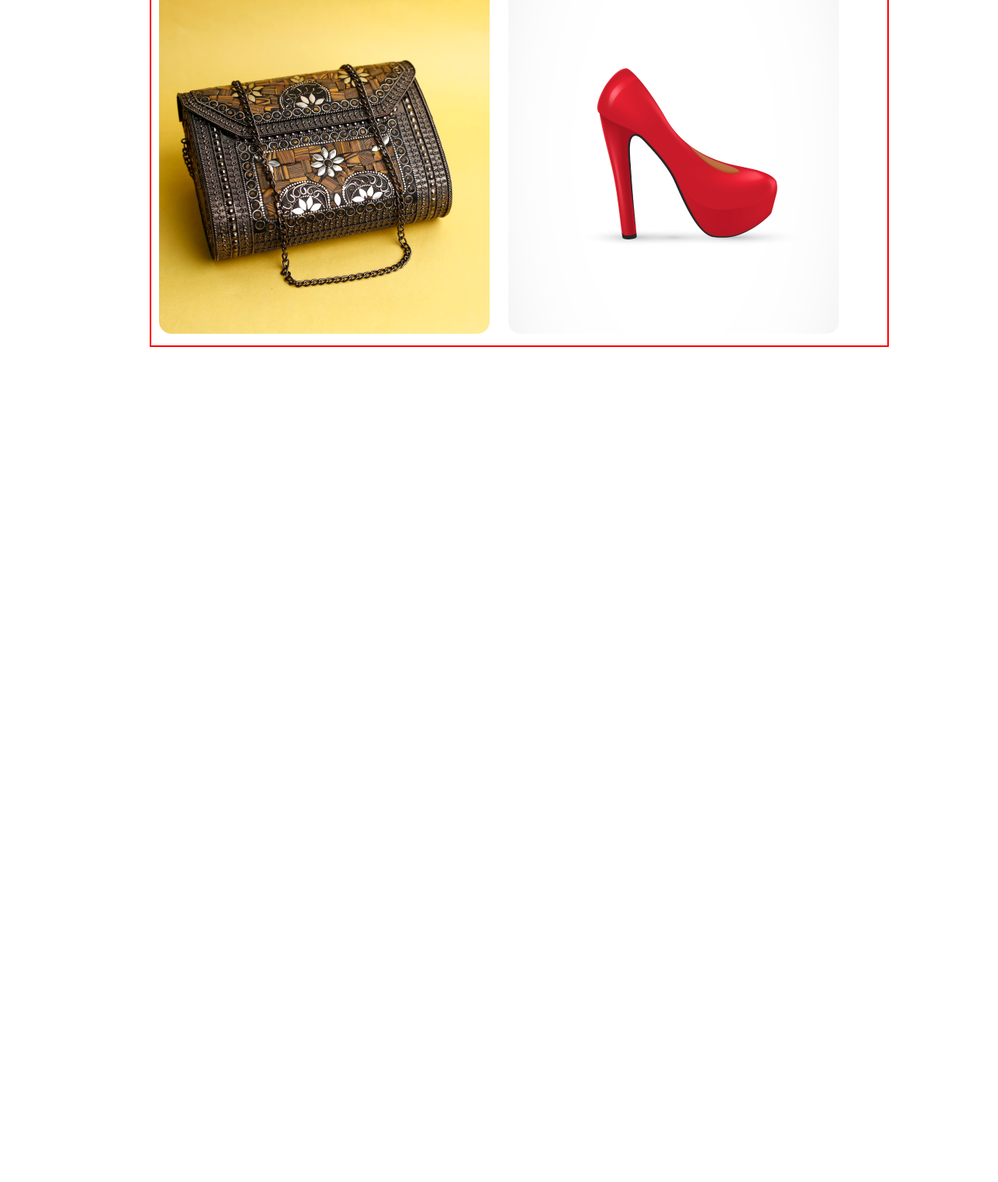
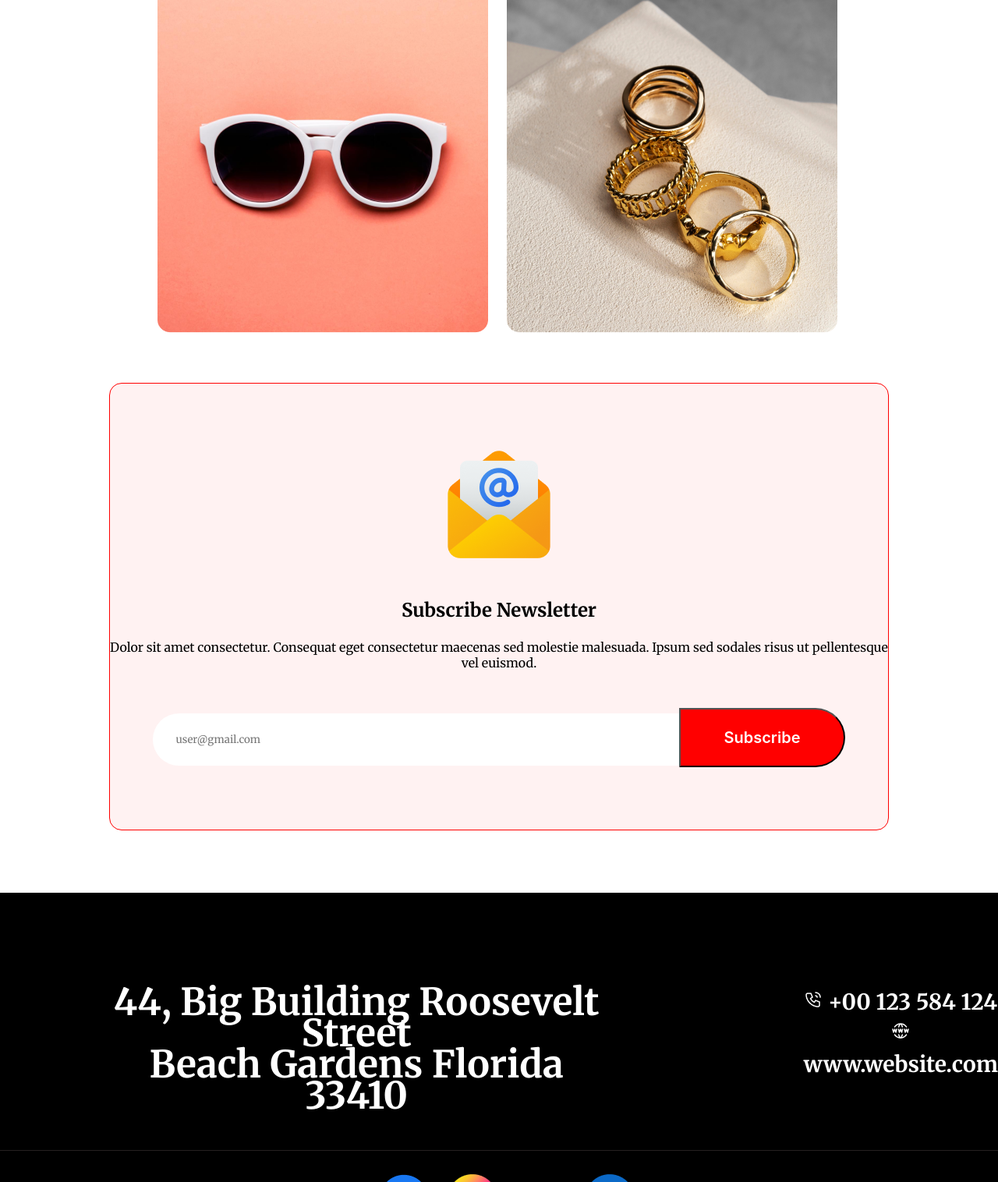
Before and after one commit to chanchaldas71/Happy-New-Year, a plain HTML site: page index.html in a window 1280 px wide. Shown: the part 5232-6748 px from the top of the page at 78% size. Before the commit the page ends 5727 px from the top, so only its background shows below. Drawn offline with Linux system fonts and the light colour scheme.

Commit message:
completed

```diff
--- a/index.html
+++ b/index.html
@@ -87,14 +87,52 @@
                 <img class="img-sec" src="images/Rectangle 3.png" alt="">
                 <img class="img-sec" src="images/Rectangle 4.png" alt="">
                 <img class="img-sec" src="images/Rectangle 5.png" alt="">
-                <img class="img-sec" src="images/Rectangle 3.png" alt="">
-                <img class="img-sec" src="images/Rectangle 4.png" alt="">
-                <img class="img-sec" src="images/Rectangle 5.png" alt="">
+                <img class="img-sec" src="images/Rectangle 6.png" alt="">
+                <img class="img-sec" src="images/Rectangle 7.png" alt="">
+                <img class="img-sec" src="images/Rectangle 8.png" alt="">
 
 
         </div>
     </section>
 
+    <section>
+        <div>
+            <div class="section-6">
+                <img class="img-section-1" src="images/Group 61.png" alt="">
+                <h1 class="webletter">Subscribe Newsletter</h1>
+                <p class="paragraph-section-1">Dolor sit amet consectetur. Consequat eget consectetur maecenas sed molestie malesuada. Ipsum sed sodales risus ut pellentesque vel euismod. </p>
+                <input class="email-btn" type="email" placeholder="user@gmail.com"><button class="last-btn">Subscribe</button>
+            </div>
+        </div>
+    </section>
+
+    <footer>
+        <div class="footer-section">
+            <div class="footer-title">
+                <h1>44, Big Building Roosevelt Street</h1>
+            <h1>Beach Gardens Florida 33410</h1>
+            </div>
+
+            <div class="footer-title-2"><h3><img src="images/Call.png" alt=""> +00 123 584 124</h3>
+            <h3><img src="images/Website.png" alt=""> www.website.com</h3>
+            </div>
+        </div>
+
+        <div class="footer-img">
+            <img class="img-footer" src="images/Facebook.png" alt="">
+            <img class="img-footer" src="images/Instagram.png" alt="">
+            <img class="img-footer" src="images/Twitter.png" alt="">
+            <img class="img-footer" src="images/Linkedin.png" alt="">
+        </div>
+
+        <div>
+            <div class="last-footer">
+                <div><p class="right-reserved" >2017, All Rights Reserved.</p></div>
+                <div><p class="unsubscribe">Unsubscribe</p></div>
+            </div>
+        </div>
+    </footer>
+
 
 </body>
 
--- a/style.css
+++ b/style.css
@@ -339,7 +339,7 @@
 .section-img {
     margin-left: 15%;
     margin-right: 140px;
-    border: 2px solid red;
+
     margin-bottom: 50px;
 
 }
@@ -348,3 +348,152 @@
     padding: 10px;
 
 }
+
+.section-6 {
+    text-align: center;
+    border: 1px solid red;
+    padding-bottom: 80px;
+    padding-top: 80px;
+    background-color: rgba(255, 0, 0, 0.05);
+    border-radius: 16px;
+    margin-left: 140px;
+    margin-right: 140px;
+    margin-bottom: 80px;
+}
+
+.img-section-1 {
+    padding-bottom: 40px;
+
+}
+
+.webletter {
+    padding-bottom: 22px;
+}
+
+.paragraph-section-1 {
+    padding-bottom: 48px;
+}
+
+.email-btn {
+    padding: 25px 477px 25px 30px;
+    background: #FFF;
+    border: 0px;
+    border-top-left-radius: 50px;
+    border-bottom-left-radius: 50px;
+}
+
+.last-btn {
+    background: #F00;
+    padding: 24px 56px 24px 56px;
+    color: #FFF;
+
+    text-align: center;
+    font-family: Inter;
+    font-size: 20px;
+    font-style: normal;
+    font-weight: 600;
+    line-height: normal;
+    text-transform: capitalize;
+    border-top-right-radius: 50px;
+    border-bottom-right-radius: 50px;
+}
+
+footer {
+    background-color: black;
+}
+
+.footer-section {
+    display: flex;
+    border-bottom: 1px solid rgb(38, 32, 32);
+    color: #FFF;
+
+    font-family: Inter;
+    font-size: 24px;
+    font-style: normal;
+    font-weight: 500;
+    line-height: 40px;
+    /* 166.667% */
+
+}
+
+.footer-title {
+    text-align: center;
+    margin-top: 120px;
+    margin-left: 140px;
+    padding-bottom: 50px;
+
+    color: #FFF;
+
+    font-family: Inter;
+    font-size: 24px;
+    font-style: normal;
+    font-weight: 500;
+    line-height: 40px;
+    /* 166.667% */
+
+}
+
+.footer-title-2 {
+    text-align: center;
+    margin-top: 120px;
+    margin-left: 140px;
+    margin-left: 20%;
+    color: #FFF;
+
+    font-family: Inter;
+    font-size: 24px;
+    font-style: normal;
+    font-weight: 500;
+    line-height: 40px;
+    /* 166.667% */
+
+}
+
+.footer-img {
+    padding-top: 30px;
+    text-align: center;
+    padding-bottom: 30px;
+    border-bottom: 1px  solid;
+    border-bottom: 1px solid rgb(38, 32, 32);
+
+
+
+}
+
+.img-footer {
+    padding-left: 20px;
+
+}
+
+.last-footer {
+    display: flex;
+
+}
+
+.right-reserved {
+    color: white;
+    padding-left: 140px;
+    color: #FFF;
+
+    font-family: Inter;
+    font-size: 24px;
+    font-style: normal;
+    font-weight: 500;
+    line-height: normal;
+    padding-bottom: 120px;
+    padding-top: 50px;
+}
+
+.unsubscribe {
+    color: white;
+    color: #FFF;
+
+    font-family: Inter;
+    font-size: 24px;
+    font-style: normal;
+    font-weight: 500;
+    line-height: normal;
+    padding-left: 800px;
+    padding-top: 50px;
+
+}
```
